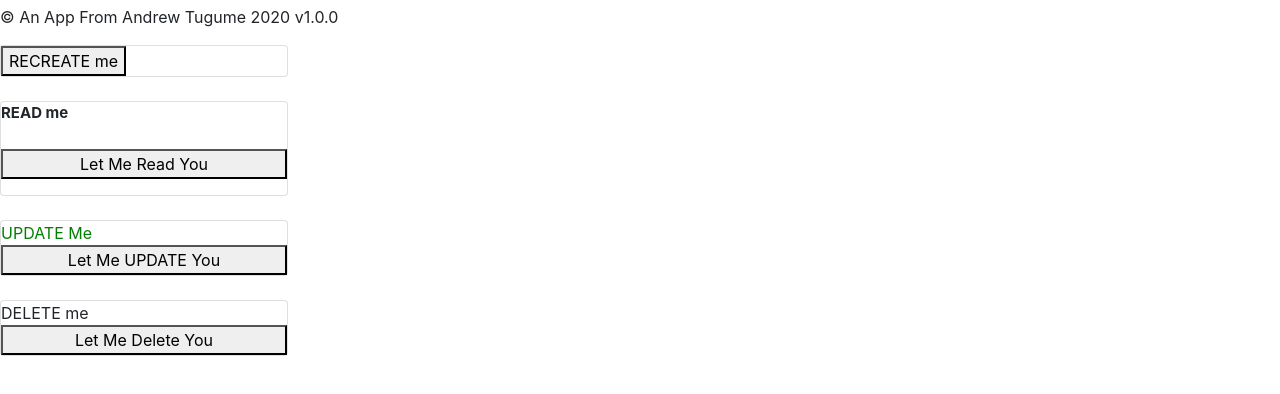
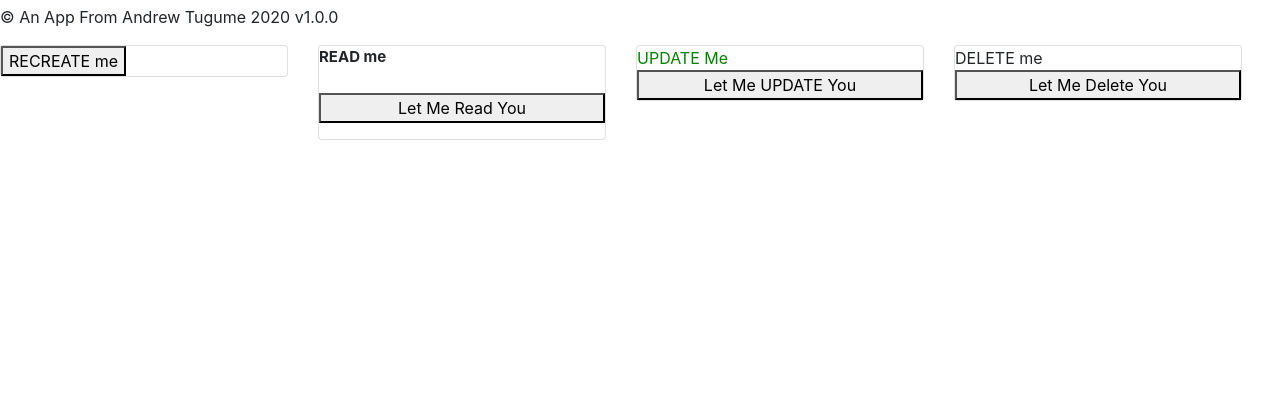
Before and after one commit to tugumeandree/CRUD-on-DOM-App, a plain HTML site: page index.html in a window 1280 px wide. Shown: the part 70-464 px from the top of the page. Drawn offline with nearby package versions, Linux system fonts and the light colour scheme.

Commit message:
added css grid

```diff
--- a/index.html
+++ b/index.html
@@ -26,6 +26,8 @@
 
     <div id="containers">
        <div id ="container">
+         <div class="row">
+      <div class="col s3">
       <!--Where To CREATE-->
       <div class="card" style="width: 18rem;">
         <div>
@@ -33,7 +35,8 @@
         </div>
       </div>
       <br />
-
+           </div>
+<div class="col s3">
       <!--Where To READ and display FROM-->
       <div class="card" style="width: 18rem;">
         <span id="read" style="font-size: 15px; font-weight: bold;">
@@ -49,15 +52,17 @@
           style="color:green; font-size: 20px; font-weight: bold;"
         ></p>
       </div>
+           </div>
       <br />
-
+<div class="col s3">
       <!-- Where to UPDATE-->
       <div class="card" style="width: 18rem;">
         <div id="root" style="color: green;">UPDATE Me</div>
         <button onclick="update()" id="remove">Let Me UPDATE You</button>
       </div>
+           </div>
       <br />
-
+<div class="col s3">
       <!--Where To Delete-->
       <div class="card" style="width: 18rem;">
         <div id="delete">
@@ -65,7 +70,9 @@
         </div>
         <button onclick="go()" id="remove">Let Me Delete You</button>
       </div>
+           </div>
       <br />
+         </div>
     </div>
       </div>
 
```
